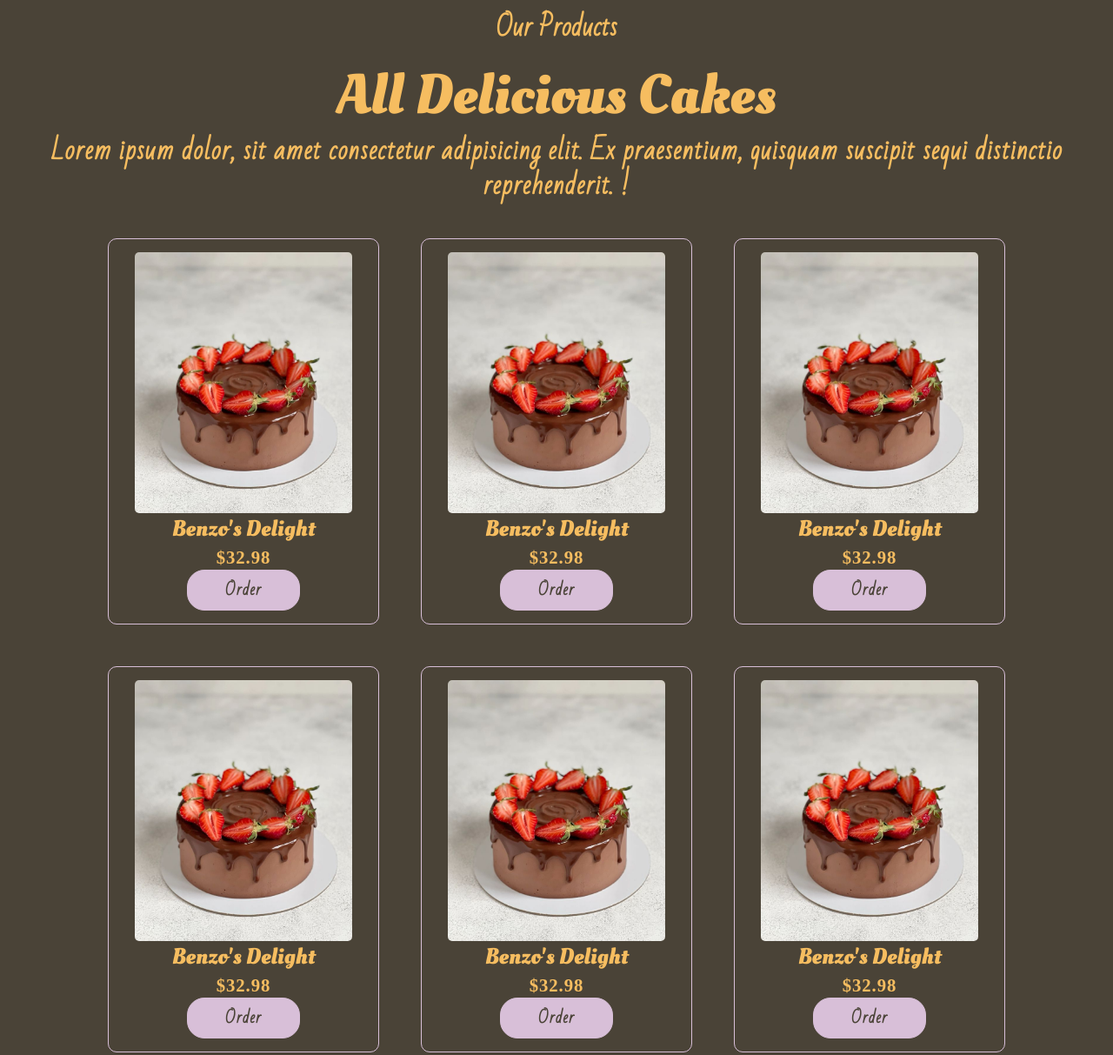
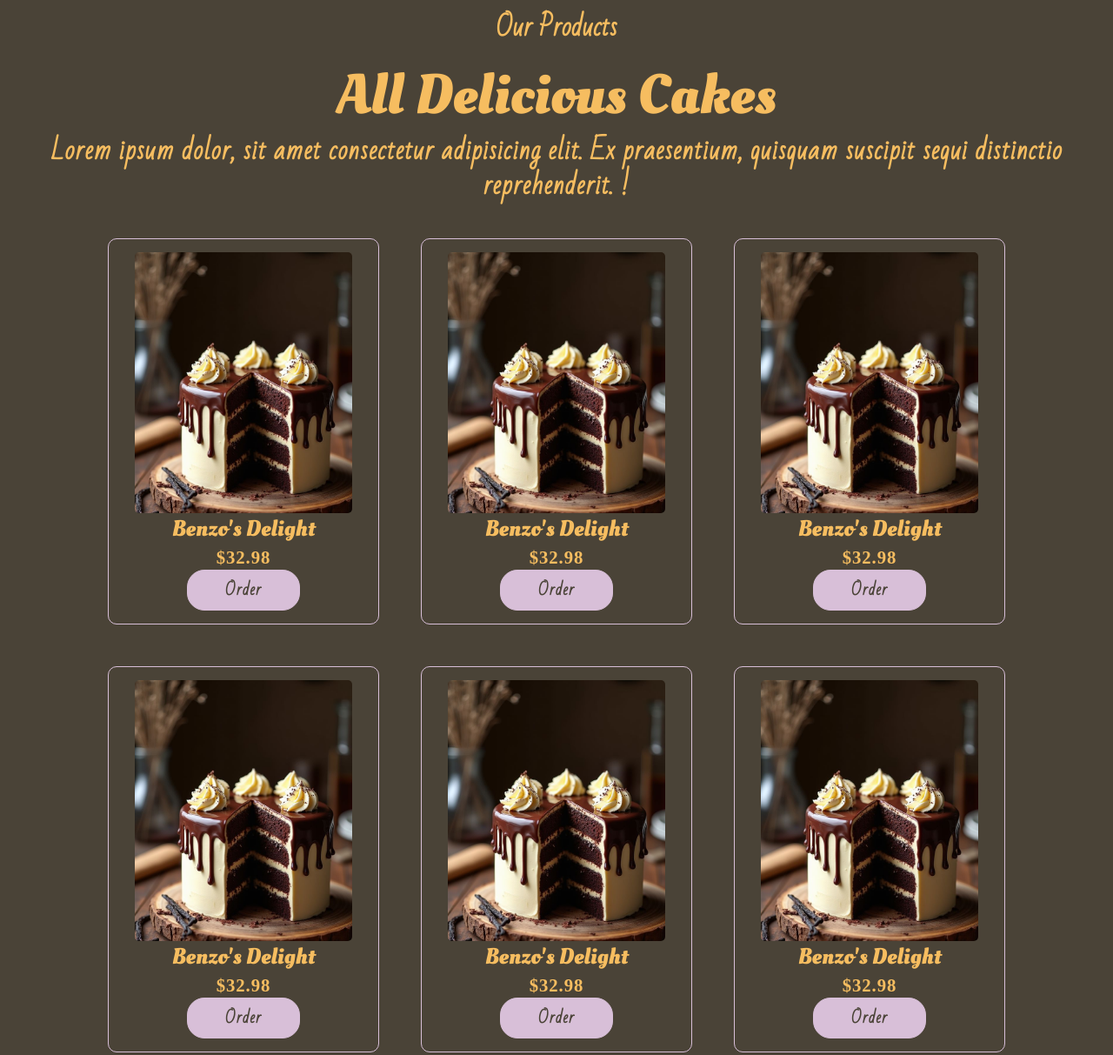
Before and after one commit to peroo01/scoop-cakes, a plain HTML site: page index.html in a window 1280 px wide. Shown: the part 1570-2783 px from the top of the page at 87% size. Drawn offline with nearby package versions, Linux system fonts and the light colour scheme; files whose address does not match are found by name.

Commit message:
Update index.html

```diff
--- a/index.html
+++ b/index.html
@@ -77,7 +77,7 @@
         <div class="productcon">
             <div class="productcard">
                 <div class="imgholder">
-                    <img src="./restaraunt pics/Chocolat cake with strawberry.jpeg" alt="cakes">
+                    <img src="./restaraunt pics/The Ultimate Chocolate Cake with Vanilla….jpeg" alt="cakes">
                 </div>
                 <h3>Benzo's Delight</h3>
                 <p>$32.98</p>
@@ -85,7 +85,7 @@
             </div>
             <div class="productcard">
                 <div class="imgholder">
-                    <img src="./restaraunt pics/Chocolat cake with strawberry.jpeg" alt="cakes">
+                    <img src="./restaraunt pics/The Ultimate Chocolate Cake with Vanilla….jpeg" alt="cakes">
                 </div>
                 <h3>Benzo's Delight</h3>
                 <p>$32.98</p>
@@ -93,7 +93,7 @@
             </div>
             <div class="productcard">
                 <div class="imgholder">
-                    <img src="./restaraunt pics/Chocolat cake with strawberry.jpeg" alt="cakes">
+                    <img src="./restaraunt pics/The Ultimate Chocolate Cake with Vanilla….jpeg" alt="cakes">
                 </div>
                 <h3>Benzo's Delight</h3>
                 <p>$32.98</p>
@@ -101,7 +101,7 @@
             </div>
             <div class="productcard">
                 <div class="imgholder">
-                    <img src="restaraunt pics/Chocolat cake with strawberry.jpeg" alt="cakes">
+                    <img src="./restaraunt pics/The Ultimate Chocolate Cake with Vanilla….jpeg" alt="cakes">
                 </div>
                 <h3>Benzo's Delight</h3>
                 <p>$32.98</p>
@@ -109,7 +109,7 @@
             </div>
             <div class="productcard lasttwo" hidden>
                 <div class="imgholder">
-                    <img src="./restaraunt pics/Chocolat cake with strawberry.jpeg" alt="cakes">
+                    <img src="./restaraunt pics/The Ultimate Chocolate Cake with Vanilla….jpeg" alt="cakes">
                 </div>
                 <h3>Benzo's Delight</h3>
                 <p>$32.98</p>
@@ -117,7 +117,7 @@
             </div>
             <div class="productcard lasttw" hidden>
                 <div class="imgholder">
-                    <img src="./restaraunt pics/Chocolat cake with strawberry.jpeg" alt="cakes">
+                    <img src="./restaraunt pics/The Ultimate Chocolate Cake with Vanilla….jpeg" alt="cakes">
                 </div>
                 <h3>Benzo's Delight</h3>
                 <p>$32.98</p>
```
